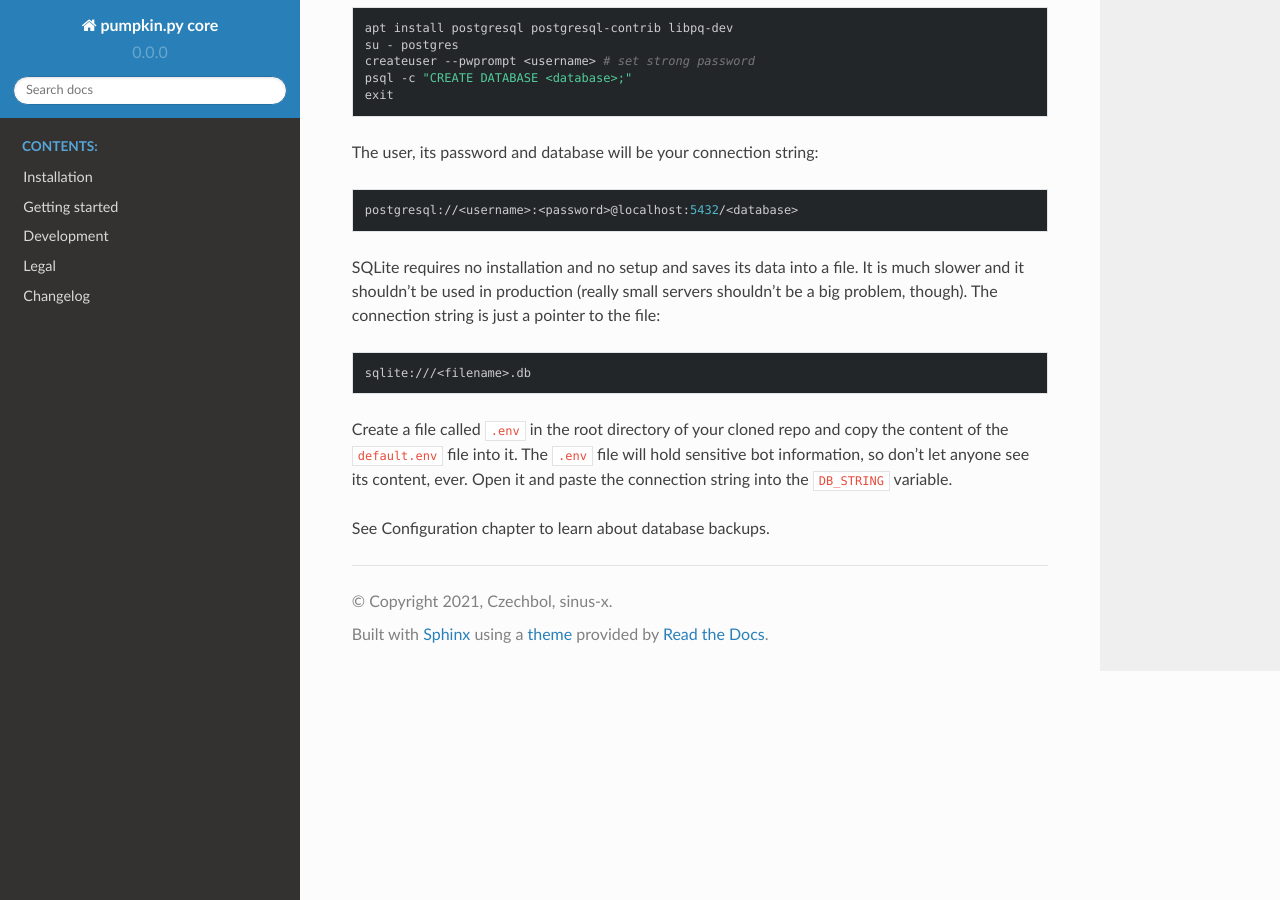
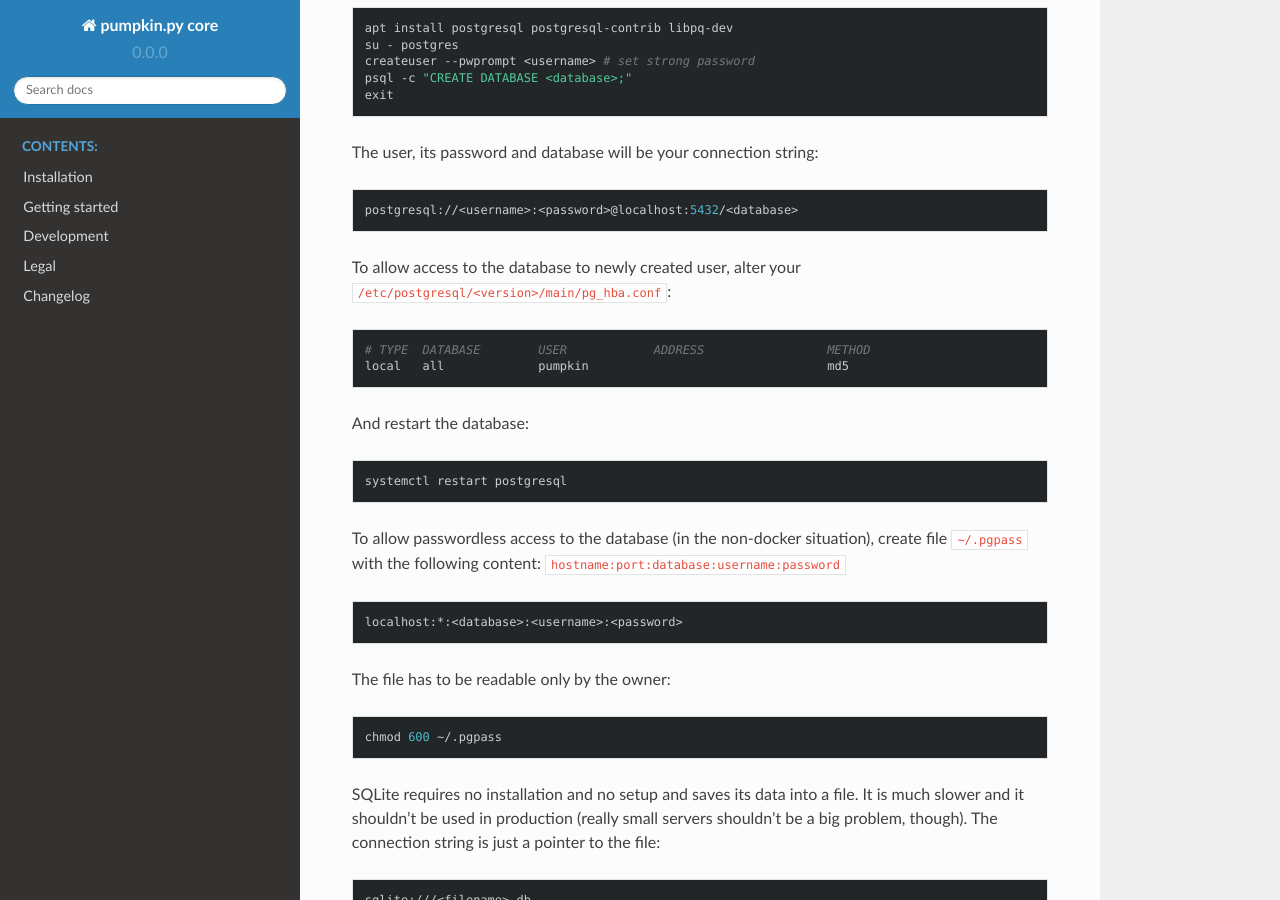
Before and after one commit to pumpkin-py/pumpkin-py, a Sphinx documentation site: the page built from docs/installation/_database.rst, in a window 1280 px wide and 900 px high, scrolled down 236 px. Built offline with Sphinx 7.4.7 and the Read the Docs theme 2.0.0, drawn with Linux system fonts in a browser that asks for light colours; pages that are not in the unit, such as notebooks, are missing from menus.

Commit message:
Docs: Update direct installation with database instructions

```diff
--- a/docs/installation/_database.rst
+++ b/docs/installation/_database.rst
@@ -16,6 +16,31 @@ The user, its password and database will be your connection string:
 
 	postgresql://<username>:<password>@localhost:5432/<database>
 
+To allow access to the database to newly created user, alter your ``/etc/postgresql/<version>/main/pg_hba.conf``:
+
+.. code-block::
+
+	# TYPE  DATABASE        USER            ADDRESS                 METHOD
+	local   all             pumpkin                                 md5
+
+And restart the database:
+
+.. code-block::
+
+	systemctl restart postgresql
+
+To allow passwordless access to the database (in the non-docker situation), create file ``~/.pgpass`` with the following content: ``hostname:port:database:username:password``
+
+.. code-block::
+
+	localhost:*:<database>:<username>:<password>
+
+The file has to be readable only by the owner:
+
+.. code-block:: bash
+
+	chmod 600 ~/.pgpass
+
 SQLite requires no installation and no setup and saves its data into a file. It is much slower and it shouldn't be used in production (really small servers shouldn't be a big problem, though). The connection string is just a pointer to the file:
 
 .. code-block::
```
Also changed, not shown: docs/installation/04-config.rst (+0 -12 lines).
